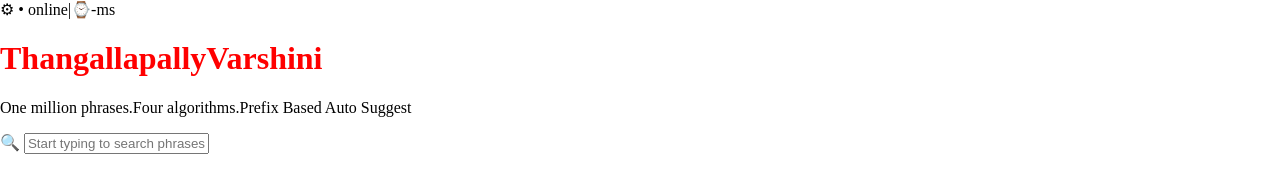
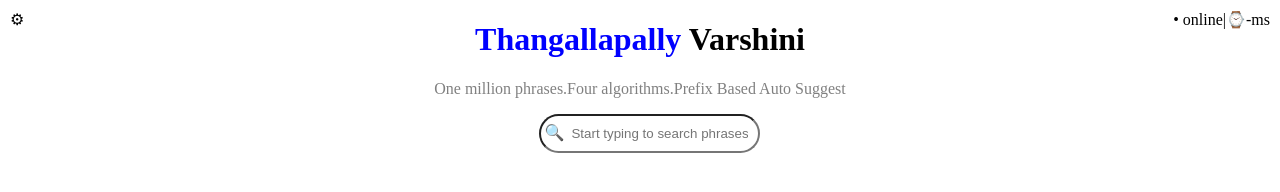
Before and after one commit to 24wh1a0559-sudo/autosuggest1, a website: page frontend/pages/autosuggest.html in a window 1280 px wide. Drawn offline with Linux system fonts and the light colour scheme; files that its build step writes are made by us from their sources.

Commit message:
autosuggest1 changes

```diff
--- /dev/null
+++ b/frontend/css/autosuggest.css
@@ -0,0 +1,31 @@
+.gear{
+    position:fixed;
+    top:10px;
+    left:10px;
+
+}
+.pill{
+    position:fixed;
+    top:10px;
+    right:10px;
+}
+.main-content{
+    text-align: center;
+}
+.heading{
+    color:blue;
+}
+.search{
+    border-radius: 20px;
+    padding-left: 30px;
+    padding-right: 10px;
+    padding-top:10px;
+    padding-bottom: 10px;
+}
+.lens{
+    position: relative;
+    left:25px;
+}
+.tagline{
+    color:grey;
+}
--- a/frontend/css/index.css
+++ b/frontend/css/index.css
@@ -49,3 +49,6 @@
 .card button{
     margin-bottom: 20px;
 }
+body{
+    position: center;
+}
--- a/frontend/pages/autosuggest.html
+++ b/frontend/pages/autosuggest.html
@@ -4,18 +4,20 @@
     <meta charset="UTF-8">
     <meta name="viewport" content="width=device-width, initial-scale=1.0">
     <title>Auto Suggest</title>
-    <link rel="stylesheet" href="css/index.css">
+    <link rel="stylesheet" href="../css/autosuggest.css">
 </head>
 <body>
     <span class="gear">&#9881;</span>
      <span class="pill">
         &#8226; online|&#8986;-ms
      </span>
-    <h1>ThangallapallyVarshini</h1>
-    <p>One million phrases.Four algorithms.Prefix Based Auto Suggest</p>
+ <div class="main-content">
+   <h1><span class="heading">Thangallapally</span> Varshini</h1>
+    <p class="tagline">One million phrases.Four algorithms.Prefix Based Auto Suggest</p>
      <div>
-        <span>  &#x1F50D;</span>
-    <input placeholder="Start typing to search phrases"></p>
+       <p> <span class="lens">&#x1F50D;</span><input class="search" placeholder= "Start typing to search phrases"></p>
+       <div id="search-suggestions"></div>
+    </div>
     </div>
 </body>
 </html>
```
